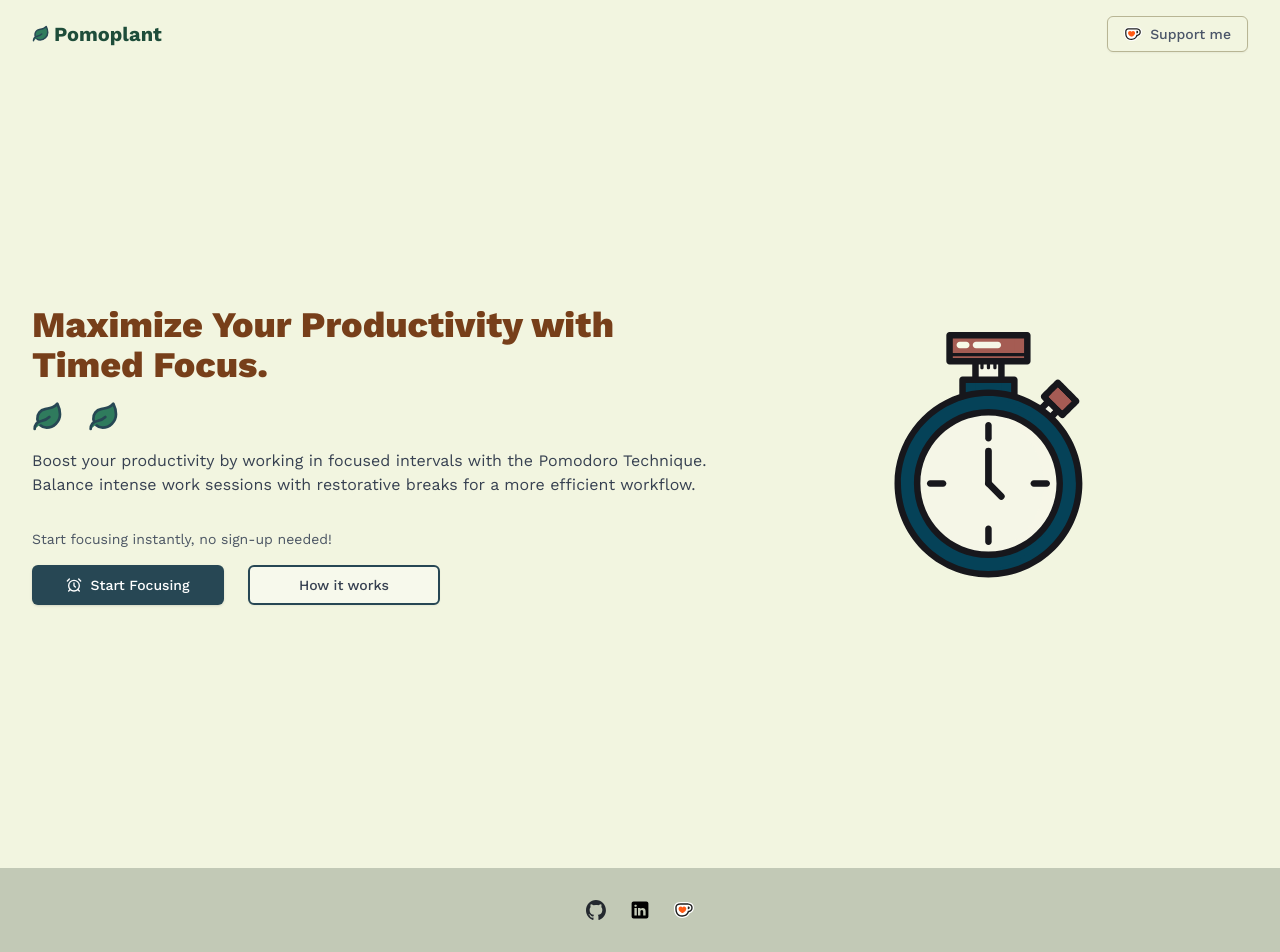
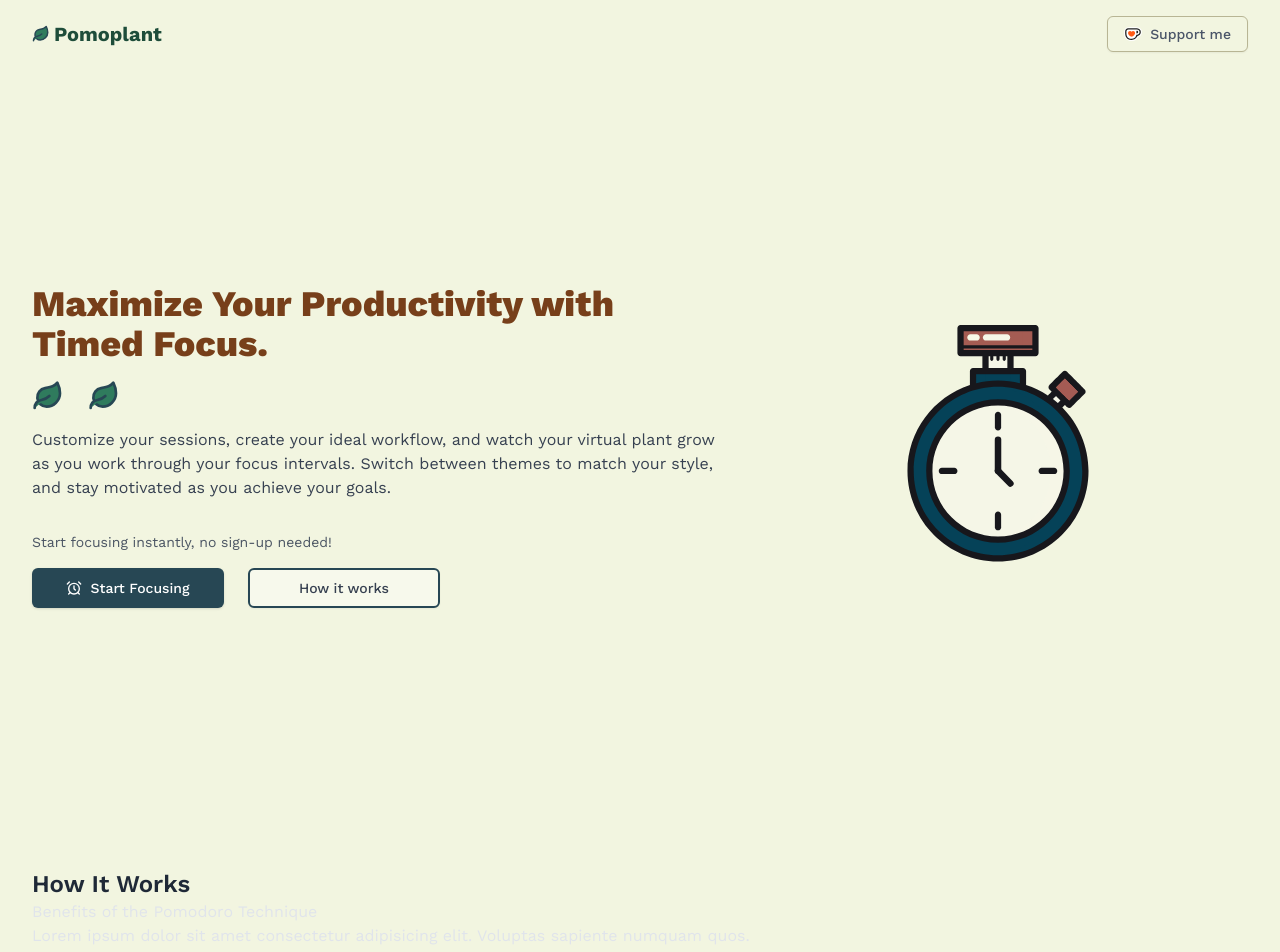
Before and after one commit to rinakin/pomoplant, a Next.js app: page / in a window 1280 px wide. Shown: the top 952 px of the page. Built offline with nearby package versions, Linux system fonts and the light colour scheme.

Commit message:
feat: how-it-works scroll, responsive home

```diff
--- a/src/app/layout.tsx
+++ b/src/app/layout.tsx
@@ -16,7 +16,7 @@ export default function RootLayout({
   children: React.ReactNode;
 }>) {
   return (
-    <html lang="en" suppressHydrationWarning>
+    <html lang="en" suppressHydrationWarning className="scroll-smooth">
       <body className={`${fonts.workSans.className} antialiased`}>
         <ThemeProvider
           attribute="class"
--- a/src/app/page.tsx
+++ b/src/app/page.tsx
@@ -3,12 +3,14 @@ import React from 'react';
 import Hero from '@/components/hero';
 import Navbar from '@/components/navbar';
 import Footer from '@/components/footer';
+import HowItWorks from '@/components/how-it-works.tsx';
 
 const HomePage = () => {
   return (
     <div className="bg-[#f2f5e0]">
       <Navbar />
       <Hero />
+      <HowItWorks />
       <Footer />
     </div>
   );
--- a/src/components/hero.tsx
+++ b/src/components/hero.tsx
@@ -12,13 +12,13 @@ const Hero: React.FC = () => {
   return (
     <section className="relative min-h-screen overflow-hidden pb-32 md:min-h-[100vh] md:py-32">
       <Container>
-        <div className="flex flex-col items-center justify-center md:flex-row md:justify-between">
+        <div className="flex flex-col items-center justify-center md:flex-row md:justify-between md:gap-4">
           <LottiePlayer
             aria-label="A stopwatch animation illustrating productivity with the Pomodoro Technique"
             animationData={LottieAnimation}
-            className="md:order-2 md:max-w-[525px]"
+            className="md:order-2 md:max-w-[500px]"
           />
-          <div className="text-center md:order-1 md:text-start">
+          <div className="text-center md:order-1 md:w-full md:text-start">
             <h1 className="mb-4 text-3xl font-extrabold text-[#773f1a] lg:text-4xl">
               Maximize Your Productivity with Timed Focus.
             </h1>
@@ -27,8 +27,9 @@ const Hero: React.FC = () => {
               <Leaf size={32} className={'stroke-[#274754]'} fill="#2f7b5d" />
             </div>
             <p className="text-gray-700">
-              Boost your productivity by working in focused intervals with the Pomodoro Technique.
-              Balance intense work sessions with restorative breaks for a more efficient workflow.
+              Customize your sessions, create your ideal workflow, and watch your virtual plant grow
+              as you work through your focus intervals. Switch between themes to match your style,
+              and stay motivated as you achieve your goals.
             </p>
             <p className="mb-4 mt-8 text-sm text-gray-600">
               Start focusing instantly, no sign-up needed!
@@ -44,7 +45,7 @@ const Hero: React.FC = () => {
                   Start Focusing
                 </Button>
               </Link>
-              <Link href={'/'} className="w-full md:w-48">
+              <a href={'#how-it-works'} className="w-full md:w-48">
                 <Button
                   size={'lg'}
                   variant={'secondary'}
@@ -53,7 +54,7 @@ const Hero: React.FC = () => {
                 >
                   How it works
                 </Button>
-              </Link>
+              </a>
             </div>
           </div>
         </div>
--- /dev/null
+++ b/src/components/how-it-works.tsx/index.tsx
@@ -0,0 +1,18 @@
+import React from 'react';
+import Container from '@/components/ui/container';
+
+const HowItWorks = () => {
+  return (
+    <section id="how-it-works" className="min-h-[100vh]">
+      <Container>
+        <h2 className="text-2xl font-semibold text-gray-800">How It Works</h2>
+        <p>Benefits of the Pomodoro Technique</p>
+        <p>
+          Lorem ipsum dolor sit amet consectetur adipisicing elit. Voluptas sapiente numquam quos.
+        </p>
+      </Container>
+    </section>
+  );
+};
+
+export default HowItWorks;
--- a/src/components/ui/lottie-player.tsx
+++ b/src/components/ui/lottie-player.tsx
@@ -15,7 +15,7 @@ const LottiePlayer: React.FC<LottiePlayerProps> = ({ animationData, className })
       animationData={animationData}
       autoPlay={true}
       loop={true}
-      className={cn(`max-w-[450px]`, className)}
+      className={cn(`max-w-[350px]`, className)}
     />
   );
 };
```
